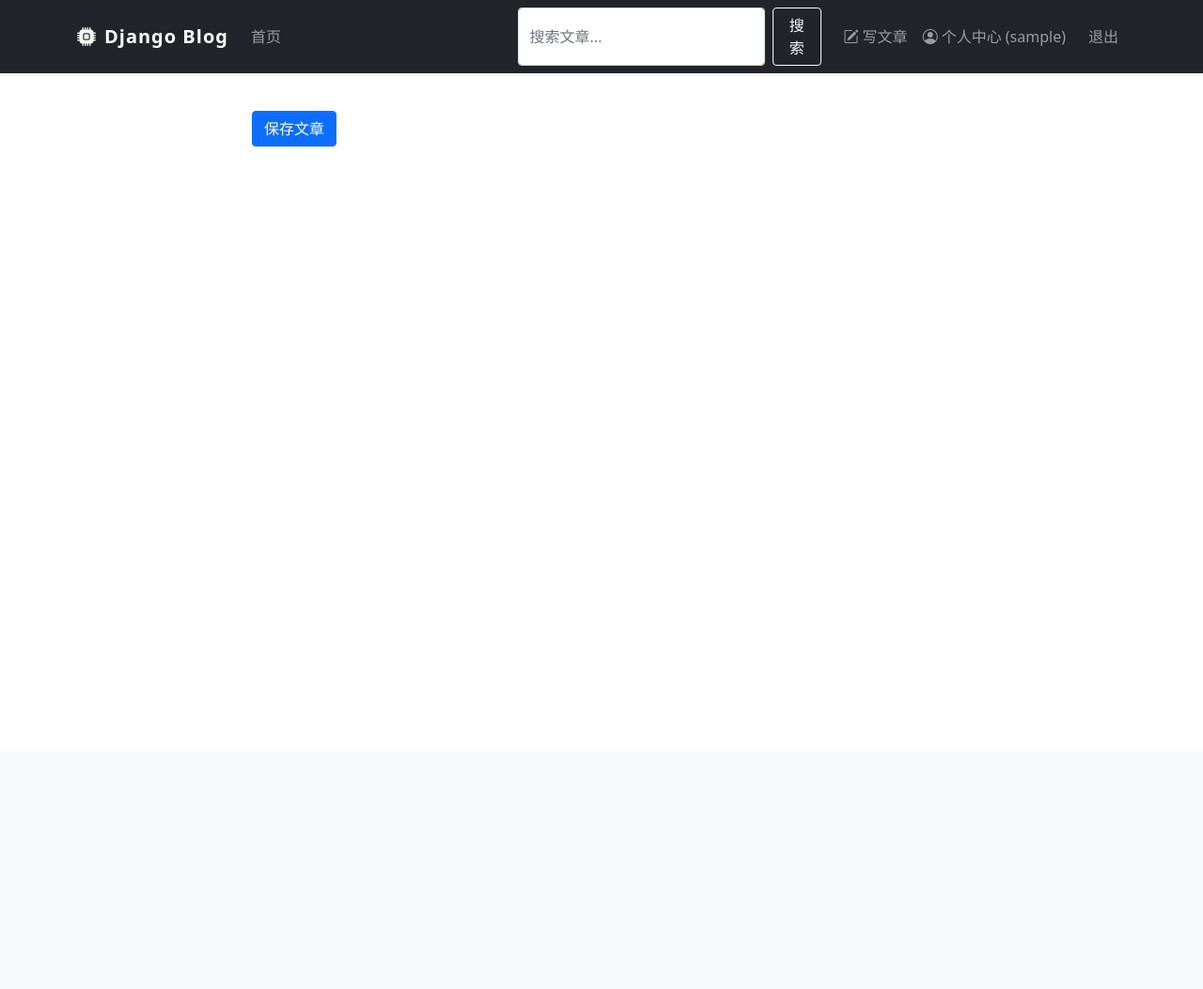
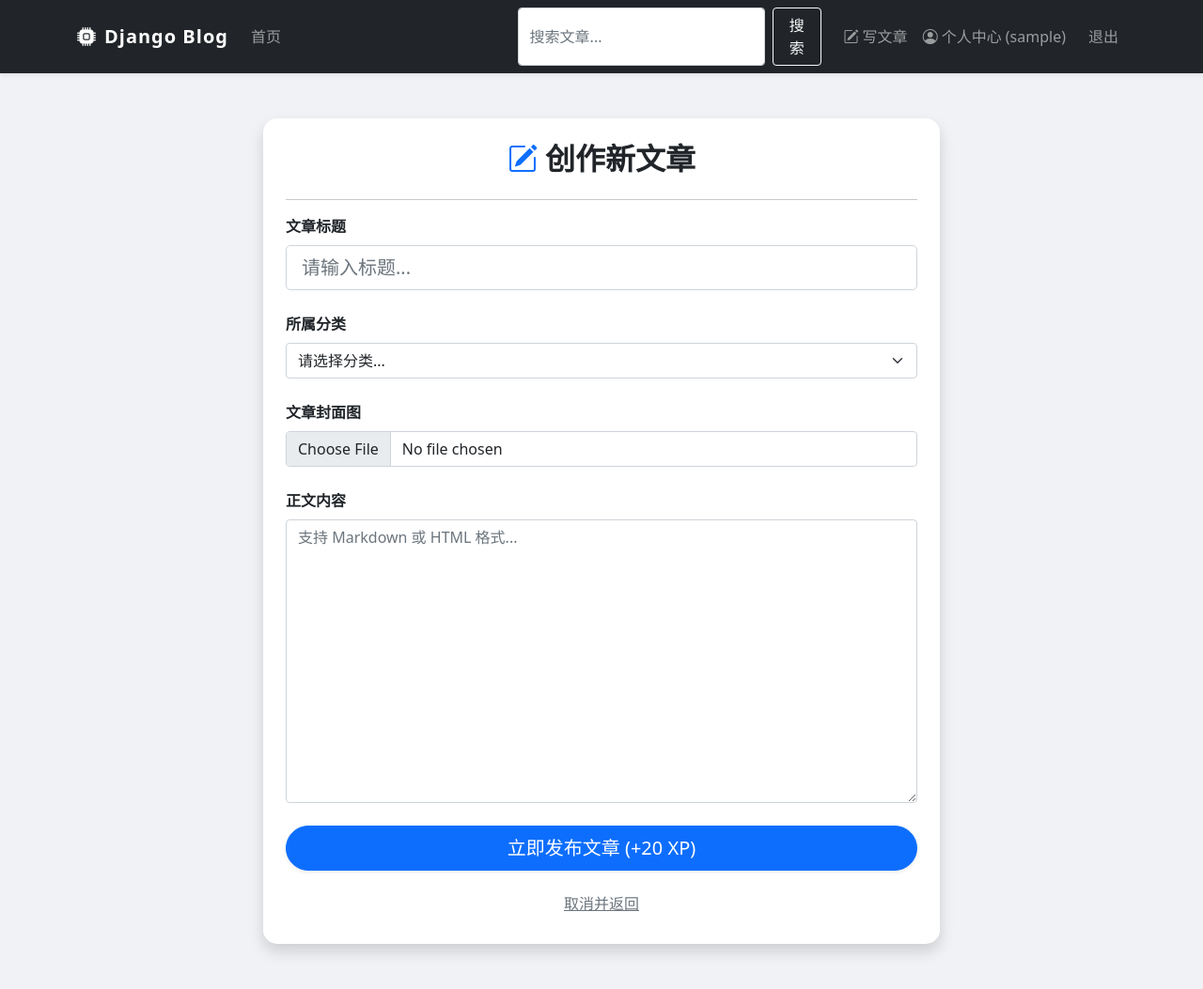
Before and after one commit to TurukawaAkina/MyDjangoBlog, a Django app: page /post/new/ in a window 1280 px wide. Shown: the whole page at 94% size. Before the commit the page ends 156 px from the top, so only its background shows below. Run offline with Django 5.2, Linux system fonts and the light colour scheme; a user stored in the database is signed in; tables that the repository leaves empty hold one stand-in row (values such as "Sample post"); some libraries are stand-ins or nearby versions.

Commit message:
修改了无法发布文章的问题

```diff
--- a/blog/views.py
+++ b/blog/views.py
@@ -6,20 +6,17 @@ from django.db.models import Q
 from django.contrib.auth.decorators import login_required
 from django.http import JsonResponse
 
-
+# 文章列表
 def post_list(request):
     search_query = request.GET.get('search', '')
     category_id = request.GET.get('category', '')
-
     posts = Post.objects.all().order_by('-created_at')
 
     if search_query:
         posts = posts.filter(Q(title__icontains=search_query) | Q(content__icontains=search_query))
-
     if category_id:
         posts = posts.filter(category_id=category_id)
 
-    # 分页
     paginator = Paginator(posts, 5)
     page_number = request.GET.get('page')
     page_obj = paginator.get_page(page_number)
@@ -28,45 +25,34 @@ def post_list(request):
     if category_id:
         current_category = get_object_or_404(Category, id=category_id)
 
-    # 这里的 hot_posts 和 categories 已由 context_processor 全局提供
     return render(request, 'blog/post_list.html', {
         'posts': page_obj,
         'search_query': search_query,
         'current_category': current_category
     })
 
-
+# 文章详情
 def post_detail(request, pk):
     post = get_object_or_404(Post, pk=pk)
-
-    # 增加阅读量
     post.views += 1
     post.save(update_fields=['views'])
 
-    # 获取顶级评论
     comments = post.comments.filter(parent=None).order_by('-created_at')
 
-    # 处理评论逻辑
     if request.method == 'POST':
         if not request.user.is_authenticated:
             return redirect('login')
-
         form = CommentForm(request.POST)
         if form.is_valid():
             comment = form.save(commit=False)
             comment.post = post
             comment.user = request.user
-
             parent_id = request.POST.get('parent_id')
             if parent_id:
                 comment.parent_id = parent_id
-
             comment.save()
-
-            # 增加经验值
             request.user.experience += 5
             request.user.save()
-
             return redirect('blog:post_detail', pk=post.pk)
     else:
         form = CommentForm()
@@ -77,7 +63,7 @@ def post_detail(request, pk):
         'comment_form': form
     })
 
-
+# --- 写文章视图 ---
 @login_required
 def post_create(request):
     if request.method == "POST":
@@ -86,19 +72,25 @@ def post_create(request):
         category_id = request.POST.get('category')
         banner = request.FILES.get('banner')
 
-        post = Post.objects.create(
-            title=title,
-            content=content,
-            author=request.user,
-            category_id=category_id,
-            banner=banner
-        )
-        return redirect('blog:post_detail', pk=post.pk)
+        # 简单的后端验证
+        if title and content and category_id:
+            post = Post.objects.create(
+                title=title,
+                content=content,
+                author=request.user,
+                category_id=category_id,
+                banner=banner
+            )
+            # 发布文章奖励大额经验
+            request.user.experience += 20
+            request.user.save()
+            return redirect('blog:post_detail', pk=post.pk)
 
-    # 注意：这里的 categories 也可以直接用全局的，但为了保持逻辑清晰暂留
-    return render(request, 'blog/post_form.html')
+    # 虽然有全局 categories，但表单页通常需要单独列出用于选择
+    categories = Category.objects.all()
+    return render(request, 'blog/post_form.html', {'categories': categories})
 
-
+# 编辑文章
 @login_required
 def post_edit(request, pk):
     post = get_object_or_404(Post, pk=pk)
@@ -108,17 +100,16 @@ def post_edit(request, pk):
     if request.method == "POST":
         post.title = request.POST.get('title')
         post.content = request.POST.get('content')
-        category_id = request.POST.get('category')
+        post.category_id = request.POST.get('category')
         if request.FILES.get('banner'):
             post.banner = request.FILES.get('banner')
-
-        post.category_id = category_id
         post.save()
         return redirect('blog:post_detail', pk=post.pk)
 
-    return render(request, 'blog/post_form.html', {'post': post})
+    categories = Category.objects.all()
+    return render(request, 'blog/post_form.html', {'post': post, 'categories': categories})
 
-
+# 删除文章
 @login_required
 def post_delete(request, pk):
     post = get_object_or_404(Post, pk=pk)
@@ -126,12 +117,11 @@ def post_delete(request, pk):
         post.delete()
     return redirect('blog:post_list')
 
-
+# 点赞接口
 @login_required
 def post_like(request, pk):
     post = get_object_or_404(Post, pk=pk)
     action = 'unliked'
-
     if request.user in post.likes.all():
         post.likes.remove(request.user)
     else:
@@ -146,5 +136,4 @@ def post_like(request, pk):
             'count': post.total_likes(),
             'action': action
         })
-
     return redirect('blog:post_detail', pk=pk)
--- a/templates/blog/post_form.html
+++ b/templates/blog/post_form.html
@@ -2,12 +2,67 @@
 {% load crispy_forms_tags %}
 
 {% block content %}
-<div class="col-md-8 offset-md-2">
-    <h2>{{ title }}</h2>
-    <form method="post" enctype="multipart/form-data">
-        {% csrf_token %}
-        {{ form|crispy }}
-        <button type="submit" class="btn btn-primary mt-3">保存文章</button>
-    </form>
+<div class="container mt-5">
+    <div class="row justify-content-center">
+        <div class="col-md-8">
+            <div class="card shadow border-0">
+                <div class="card-body p-4">
+                    <h2 class="fw-bold mb-4 text-center">
+                        {% if post %}编辑文章{% else %}<i class="bi bi-pencil-square me-2 text-primary"></i>创作新文章{% endif %}
+                    </h2>
+                    <hr>
+                    <form method="post" enctype="multipart/form-data">
+                        {% csrf_token %}
+
+                        <div class="mb-4">
+                            <label class="form-label fw-bold">文章标题</label>
+                            <input type="text" name="title" class="form-control form-control-lg" placeholder="请输入标题..." value="{{ post.title|default:'' }}" required>
+                        </div>
+
+                        <div class="mb-4">
+                            <label class="form-label fw-bold">所属分类</label>
+                            <select name="category" class="form-select" required>
+                                <option value="" disabled {% if not post %}selected{% endif %}>请选择分类...</option>
+                                {% for cat in categories %}
+                                    <option value="{{ cat.id }}" {% if post.category.id == cat.id %}selected{% endif %}>
+                                        {{ cat.name }}
+                                    </option>
+                                {% endfor %}
+                            </select>
+                        </div>
+
+                        <div class="mb-4">
+                            <label class="form-label fw-bold">文章封面图</label>
+                            <input type="file" name="banner" class="form-control" accept="image/*">
+                            {% if post.banner %}
+                                <small class="text-muted d-block mt-2">当前封面：{{ post.banner.name }}</small>
+                            {% endif %}
+                        </div>
+
+                        <div class="mb-4">
+                            <label class="form-label fw-bold">正文内容</label>
+                            <textarea name="content" class="form-control" rows="12" placeholder="支持 Markdown 或 HTML 格式..." required>{{ post.content|default:'' }}</textarea>
+                        </div>
+
+                        <div class="d-grid gap-2">
+                            <button type="submit" class="btn btn-primary btn-lg rounded-pill shadow-sm">
+                                {% if post %}保存修改{% else %}立即发布文章 (+20 XP){% endif %}
+                            </button>
+                            <a href="javascript:history.back()" class="btn btn-link text-muted mt-2">取消并返回</a>
+                        </div>
+                    </form>
+                </div>
+            </div>
+        </div>
+    </div>
 </div>
+
+<style>
+    body { background-color: #f0f2f5; }
+    .card { border-radius: 15px; }
+    .form-control:focus, .form-select:focus {
+        border-color: #0d6efd;
+        box-shadow: 0 0 0 0.25rem rgba(13, 110, 253, 0.1);
+    }
+</style>
 {% endblock %}
```
